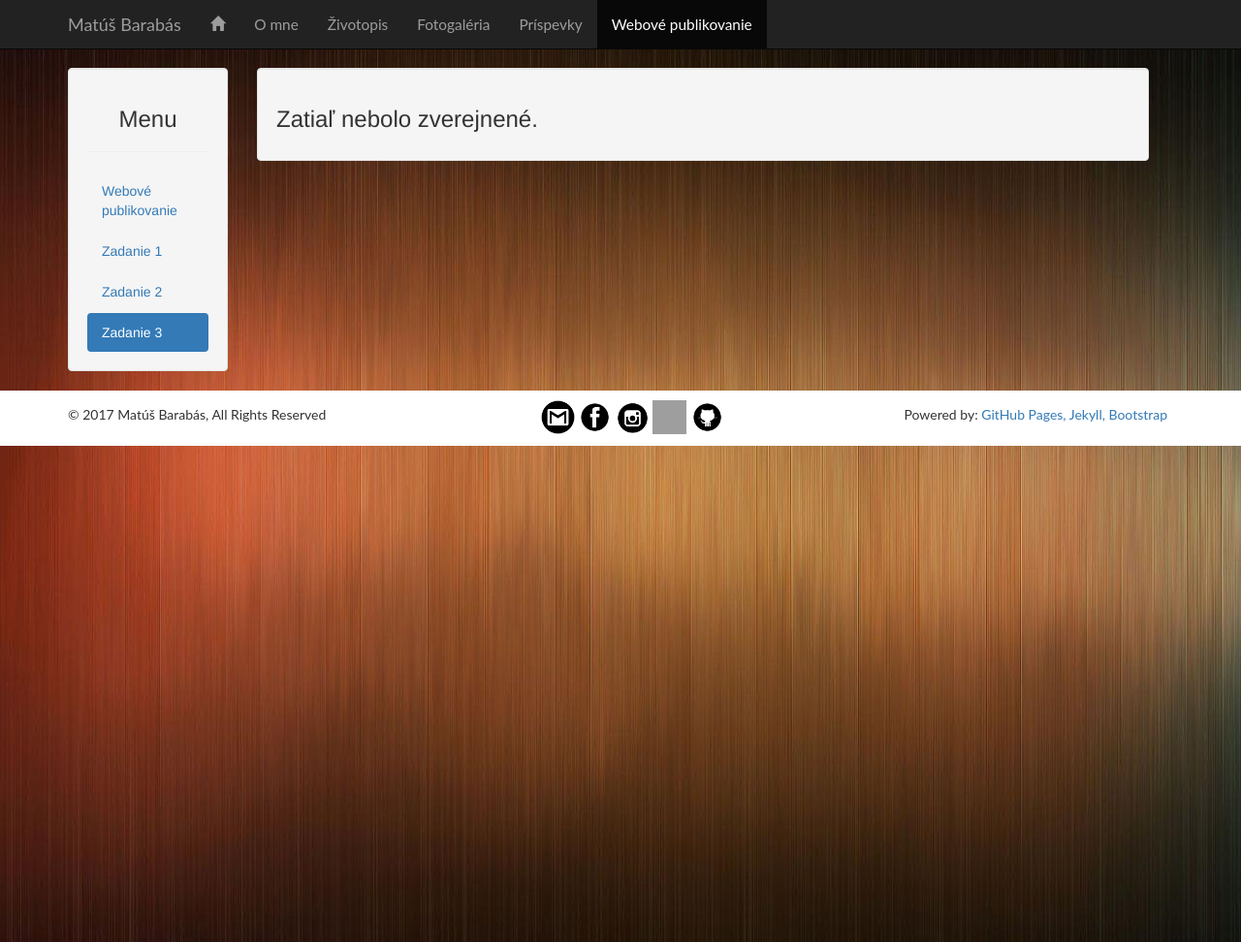
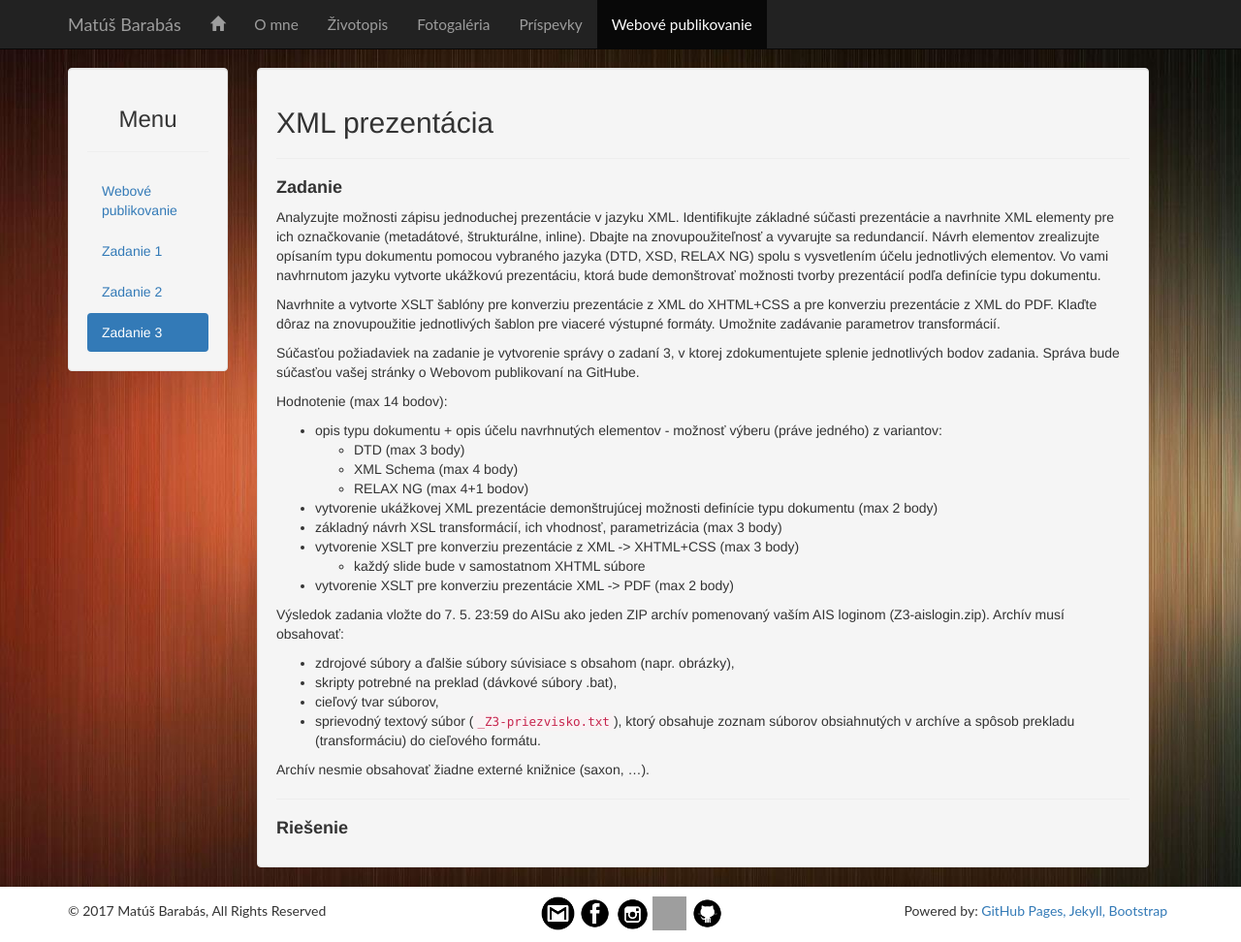
Before and after one commit to matusbarabas/matusbarabas.github.io, a Jekyll site: the page built from wp/zadanie3/index.md, in a window 1280 px wide and 972 px high. Shown: the whole window at 97% size. Built offline with Jekyll 4.4.1, drawn with Linux system fonts in a browser that asks for light colours; nearby versions of some CDN libraries; grey boxes are pictures that could not be loaded.

Commit message:
Pridanie Zadania 3

````diff
--- a/wp/zadanie3/index.md
+++ b/wp/zadanie3/index.md
@@ -5,4 +5,39 @@ selected: webove_publikovanie
 wp_selected: zadanie3
 ---
 
-### Zatiaľ nebolo zverejnené.
+## XML prezentácia
+
+---
+
+#### **Zadanie**
+
+Analyzujte možnosti zápisu jednoduchej prezentácie v jazyku XML. Identifikujte základné súčasti prezentácie a navrhnite XML elementy pre ich označkovanie (metadátové, štrukturálne, inline). Dbajte na znovupoužiteľnosť a vyvarujte sa redundancií. Návrh elementov zrealizujte opísaním typu dokumentu pomocou vybraného jazyka (DTD, XSD, RELAX NG) spolu s vysvetlením účelu jednotlivých elementov. Vo vami navhrnutom jazyku vytvorte ukážkovú prezentáciu, ktorá bude demonštrovať možnosti tvorby prezentácií podľa definície typu dokumentu.
+
+Navrhnite a vytvorte XSLT šablóny pre konverziu prezentácie z XML do XHTML+CSS a pre konverziu prezentácie z XML do PDF. Klaďte dôraz na znovupoužitie jednotlivých šablon pre viaceré výstupné formáty. Umožnite zadávanie parametrov transformácií.
+
+Súčasťou požiadaviek na zadanie je vytvorenie správy o zadaní 3, v ktorej zdokumentujete splenie jednotlivých bodov zadania. Správa bude súčasťou vašej stránky o Webovom publikovaní na GitHube.
+
+Hodnotenie (max 14 bodov):
+
+* opis typu dokumentu + opis účelu navrhnutých elementov - možnosť výberu (práve jedného) z variantov:
+  * DTD (max 3 body)
+  * XML Schema (max 4 body)
+  * RELAX NG (max 4+1 bodov)
+* vytvorenie ukážkovej XML prezentácie demonštrujúcej možnosti definície typu dokumentu (max 2 body)
+* základný návrh XSL transformácií, ich vhodnosť, parametrizácia (max 3 body)
+* vytvorenie XSLT pre konverziu prezentácie z XML -> XHTML+CSS (max 3 body)
+  * každý slide bude v samostatnom XHTML súbore
+* vytvorenie XSLT pre konverziu prezentácie XML -> PDF (max 2 body)
+
+Výsledok zadania vložte do 7. 5. 23:59 do AISu ako jeden ZIP archív pomenovaný vaším AIS loginom (Z3-aislogin.zip). Archív musí obsahovať:
+
+* zdrojové súbory a ďalšie súbory súvisiace s obsahom (napr. obrázky),
+* skripty potrebné na preklad (dávkové súbory .bat),
+* cieľový tvar súborov,
+* sprievodný textový súbor (```_Z3-priezvisko.txt```), ktorý obsahuje zoznam súborov obsiahnutých v archíve a spôsob prekladu (transformáciu) do cieľového formátu.
+
+Archív nesmie obsahovať žiadne externé knižnice (saxon, …).
+
+---
+
+#### **Riešenie**
````
